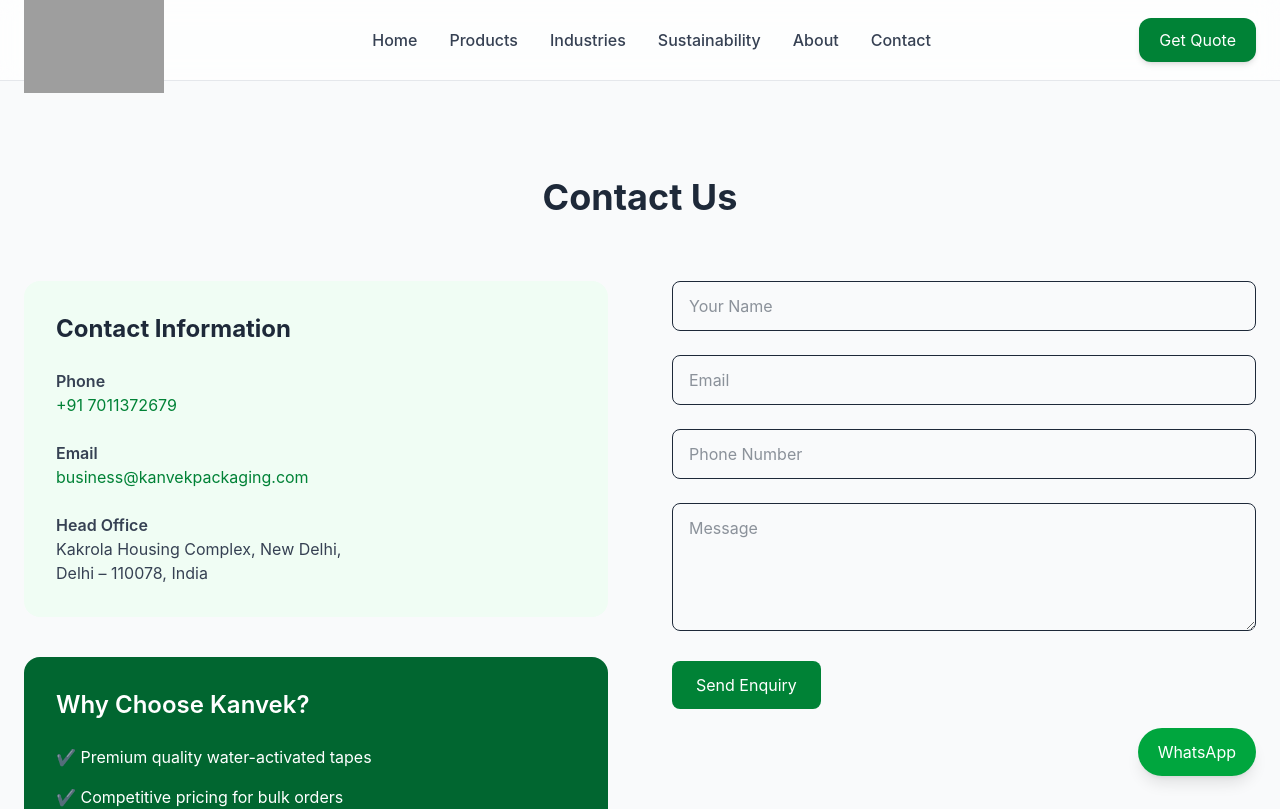
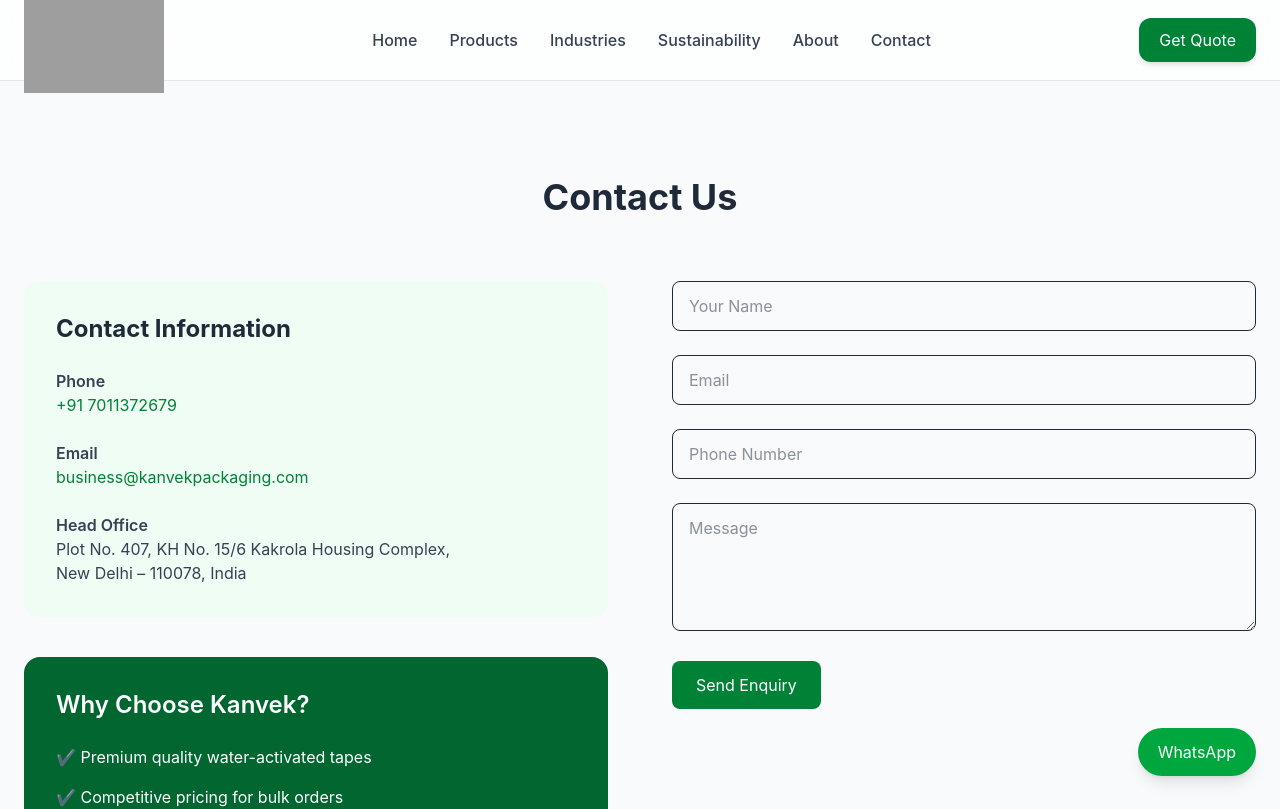
Before and after one commit to vivekchdh0691-wq/kanvekpackaging, a Next.js app: page /contact in a window 1280 px wide. Shown: the top 809 px of the page. Built offline with nearby package versions, Linux system fonts and the light colour scheme; grey boxes are pictures that could not be loaded.

Commit message:
Update page.tsx

```diff
--- a/app/contact/page.tsx
+++ b/app/contact/page.tsx
@@ -82,8 +82,9 @@ export default function ContactPage() {
               <div>
                 <p className="font-semibold">Head Office</p>
                 <p>
-                  Kakrola Housing Complex, New Delhi,<br />
-                  Delhi – 110078, India
+                  Plot No. 407, KH No. 15/6
+                  Kakrola Housing Complex,<br />
+                  New Delhi – 110078, India
                 </p>
               </div>
             </div>
@@ -148,7 +149,7 @@ export default function ContactPage() {
       {/* MAP */}
       <div className="mt-16 rounded-2xl overflow-hidden shadow">
         <iframe
-          src="https://maps.google.com/maps?q=Kakrola%20Housing%20Complex%20New%20Delhi&output=embed"
+          src="https://www.google.com/maps/embed?pb=!1m18!1m12!1m3!1d218.90118323519619!2d77.02795735637936!3d28.617203811065167!2m3!1f0!2f0!3f0!3m2!1i1024!2i768!4f13.1!3m3!1m2!1s0x390d054605bffd5f%3A0x6d6a7705ebbace09!2sManoj%20R%20Kumar%20%26%20Co.!5e0!3m2!1sen!2sin!4v1774346890009!5m2!1sen!2sin"
           width="100%"
           height="350"
           style={{ border: 0 }}
```
